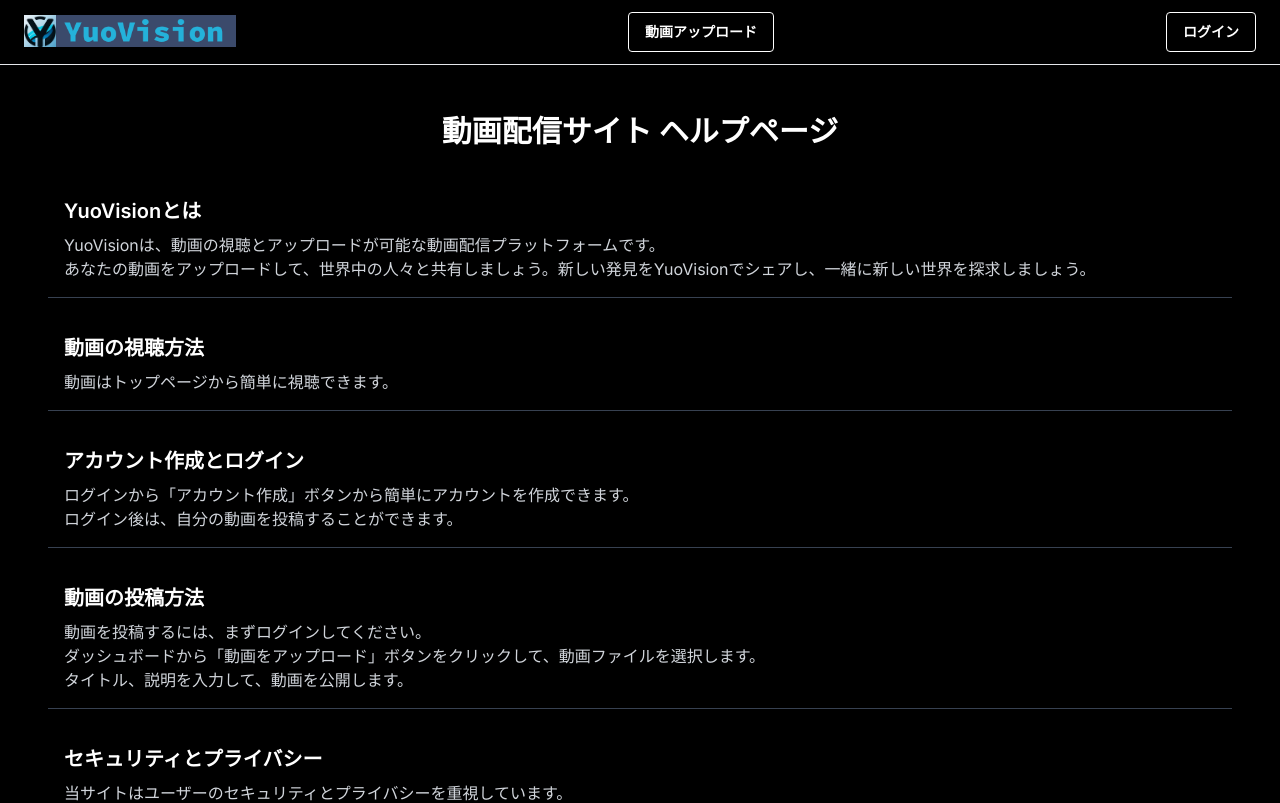
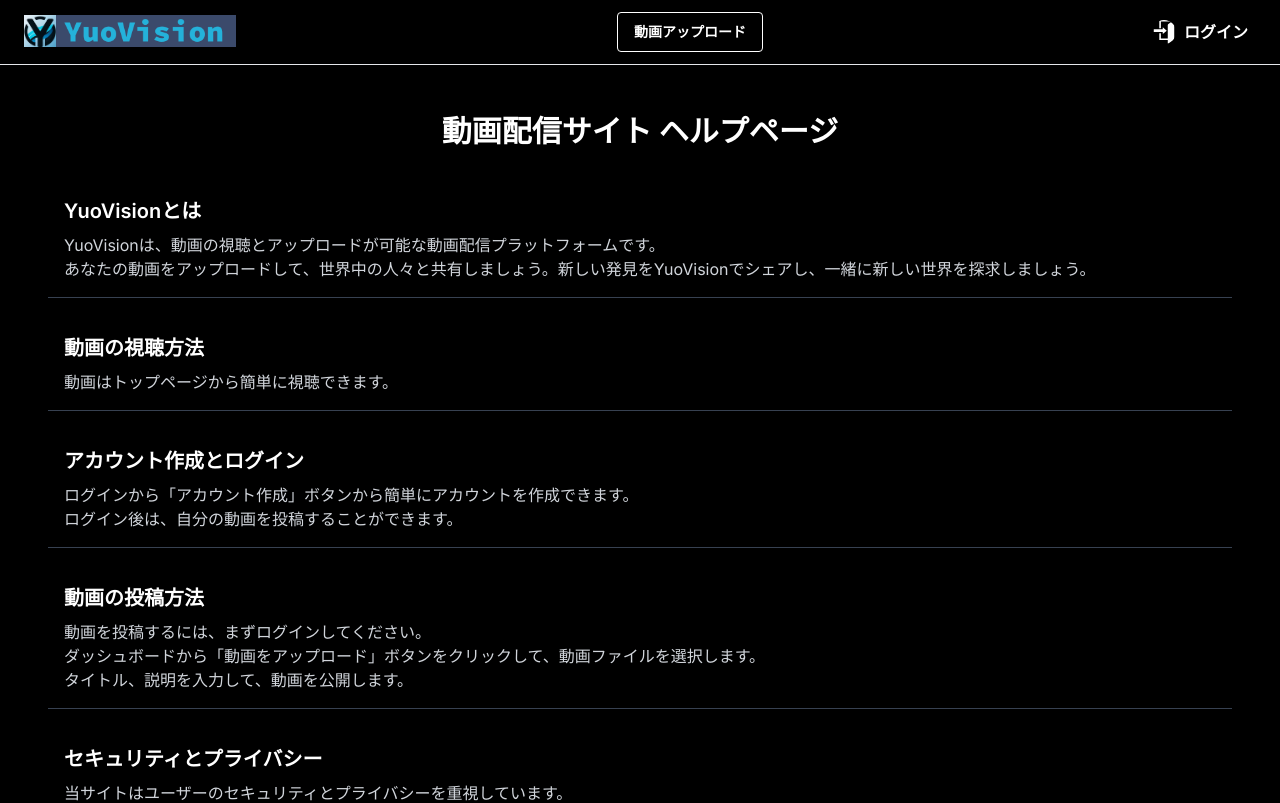
Before and after one commit to yuorei/video-front, a Next.js app: page /help in a window 1280 px wide. Shown: the top 803 px of the page. Built offline with nearby package versions, Linux system fonts and the light colour scheme; no server answers; what apollo-upload-client would draw is missing.

Commit message:
ログインUI変更

```diff
--- a/src/app/components/login.tsx
+++ b/src/app/components/login.tsx
@@ -1,12 +1,10 @@
-import { Button } from "./ui/button"
-import CustomLink from "./custom-link"
-
 export default function Login() {
-    return (
-        <CustomLink href="/login">
-            <Button variant="ghost" className="bg-black border border-white text-white font-bold py-2 px-4 rounded">
-                ログイン
-            </Button>
-        </CustomLink>
-    )
+  return (
+    <a href="/login">
+      <div className="flex items-center p-2 rounded-lg hover:bg-gray-700 group">
+        <img src="/login.svg" alt="Login" className="w-6 h-6 rounded-full " />
+        <span className="ml-2 text-white font-bold">ログイン</span>
+      </div>
+    </a>
+  );
 }
```
Also changed, not shown: public/login.svg (added).
